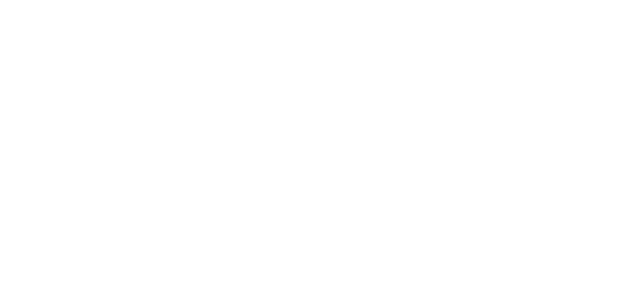
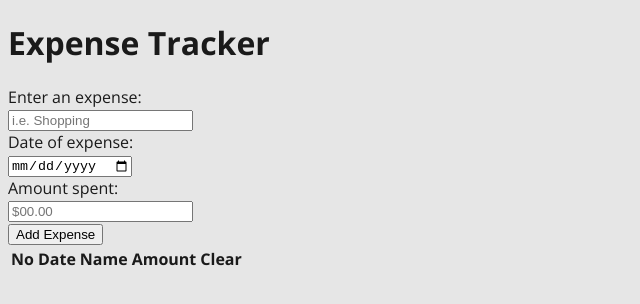
Before and after one commit to grvexe/ExpenseTracker, a plain HTML site: page index.html in a window 1280 px wide. Shown: the whole page, without its empty margins (0-640 px from the left). Drawn offline with nearby package versions, Linux system fonts and the light colour scheme; files that its build step writes are made by us from their sources.

Commit message:
Create basic layout of html elements with minor styling

```diff
--- a/index.html
+++ b/index.html
@@ -4,10 +4,43 @@
     <meta charset="UTF-8">
     <meta name="viewport" content="width=device-width, initial-scale=1.0">
     <title>Expense Tracker</title>
-    <link rel="stylesheet" href="style.css">
+    <link rel="stylesheet" href="styles/style.css">
     <script src="index.js" defer></script>
 </head>
 <body>
 
+    <div class="container">
+        <h1>Expense Tracker</h1>
+        <div class="expenseInput">
+            <label for="expenseName">
+                Enter an expense: <br>
+                <input type="text" id="expenseName" placeholder="i.e. Shopping">
+            </label><br>
+
+            <label for="expenseDate">
+                Date of expense: <br>
+                <input type="date" id="expenseDate">
+            </label><br>
+
+            <label for="expenseAmount">
+                Amount spent: <br>
+                <input type="number" id="expenseAmount" placeholder="$00.00">
+            </label><br>
+
+            <button id="addExpense" onclick="addExpense">Add Expense</button>
+        </div>
+        <div class="expenseDisplay">
+            <table id="expenseRecord">
+                <tr>
+                    <th>No</th>
+                    <th>Date</th>
+                    <th>Name</th>
+                    <th>Amount</th>
+                    <th>Clear</th>
+                </tr>
+            </table>
+        </div>
+    </div>
+
 </body>
 </html>
--- a/styles/style.scss
+++ b/styles/style.scss
@@ -1 +1,7 @@
 @import 'variables';
+
+body {
+    font-family: 'Open Sans', sans-serif;
+    background-color: hsl(0, 0%, 90%);
+    color: hsl(0, 0%, 10%);
+}
```
Also changed, not shown: styles/style.css, 1 other file.
